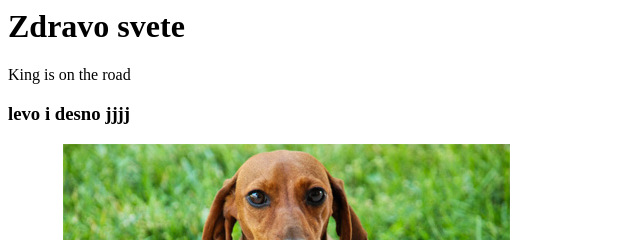
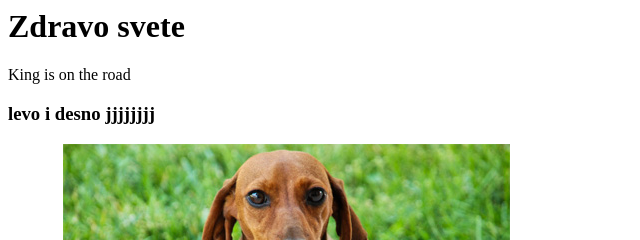
Before and after one commit to radapopovic/port-folija, a plain HTML site: page index.html in a window 1280 px wide. Shown: the top 240 px of the page, 0-640 px from the left. Drawn offline with Linux system fonts and the light colour scheme.

Commit message:
Update index.html
first edit

```diff
--- a/index.html
+++ b/index.html
@@ -1,5 +1,5 @@
 <h1>Zdravo svete</h1>
 <p>King is on the road</p>
-<h3>levo i desno jjjj</h3>
+<h3>levo i desno jjjjjjjj</h3>
 <i>bio levo</i>
 <img src="insert-image-funny-dog.jpg" alt="">
```
